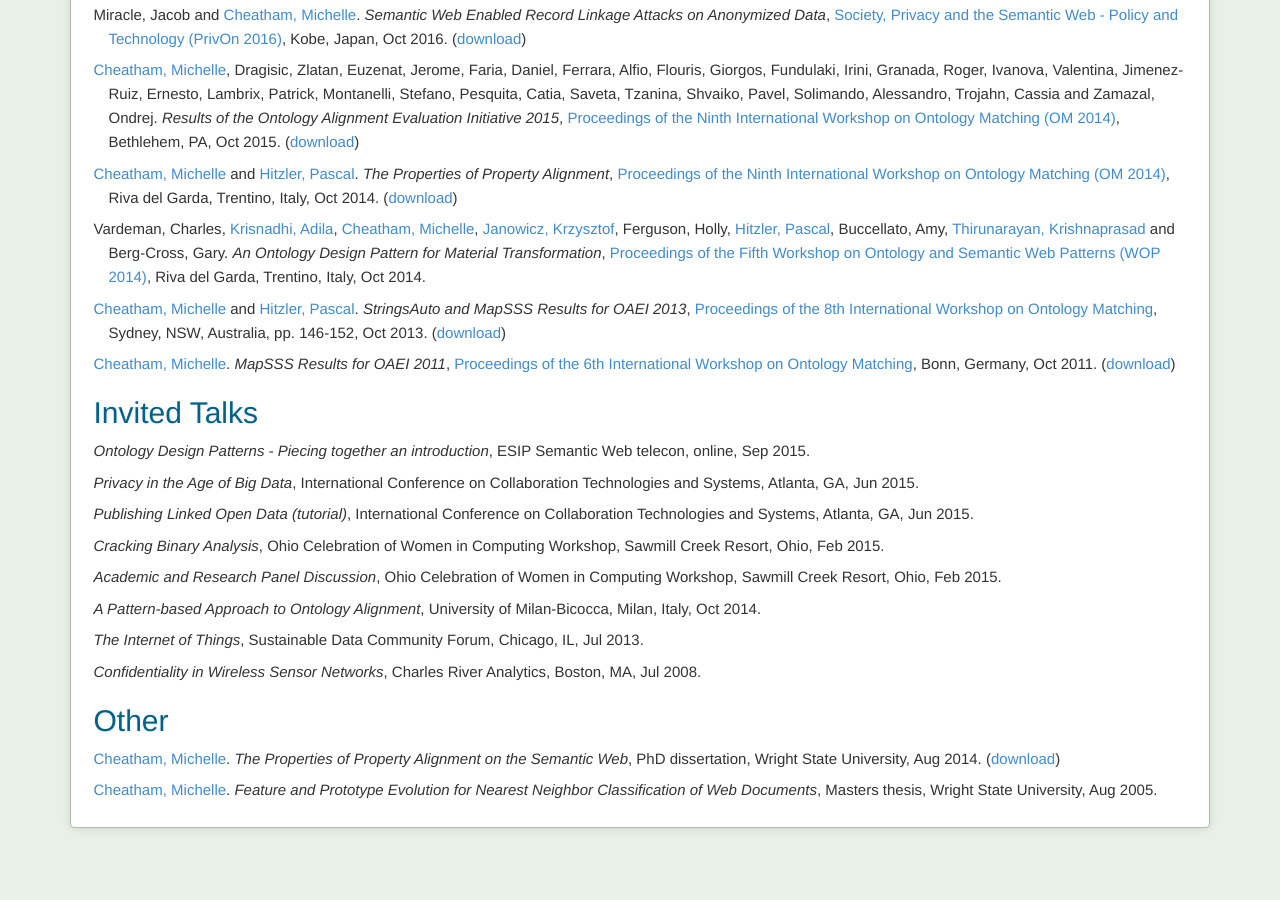
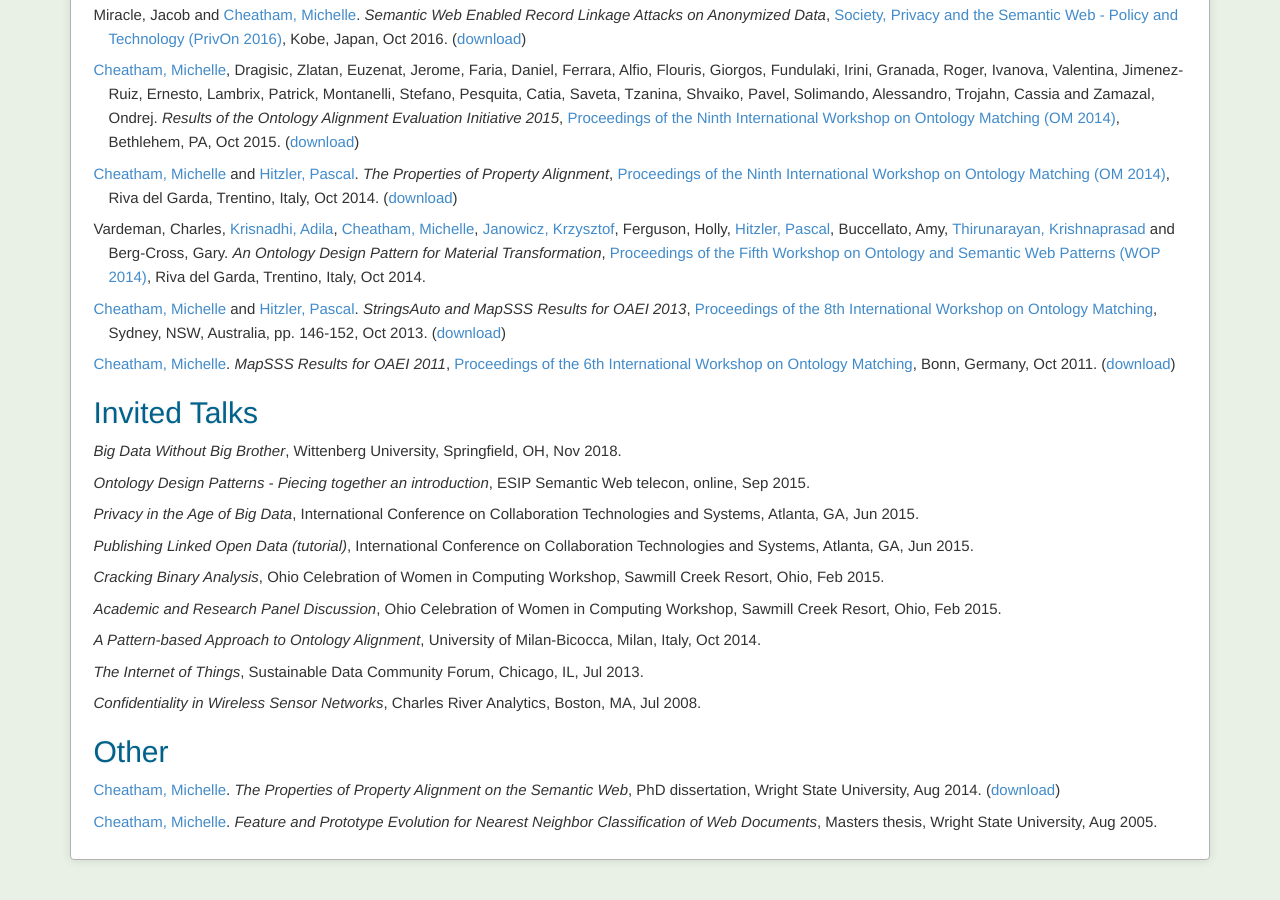
Before and after one commit to mcheatham/mcheatham.github.io, a Jekyll site: the page built from publications.md, in a window 1280 px wide and 900 px high, scrolled down 1969 px. Built offline with Jekyll 4.4.1, drawn with Linux system fonts in a browser that asks for light colours; before the commit the page ends 2837 px from its top, so only the background shows below that.

Commit message:
Added talk at Wittenberg

```diff
--- a/_data/papers.yaml
+++ b/_data/papers.yaml
@@ -1,4 +1,11 @@
 # listed in reverse order by date
+- title: Big Data Without Big Brother
+  publication: Wittenberg University
+  location: Springfield, OH
+  date: 2018-11-12
+  type: talk
+  keywords: privacy
+
 - title: The Properties of Property Alignment on the Semantic Web
   authors:
     - mcheatham
```
